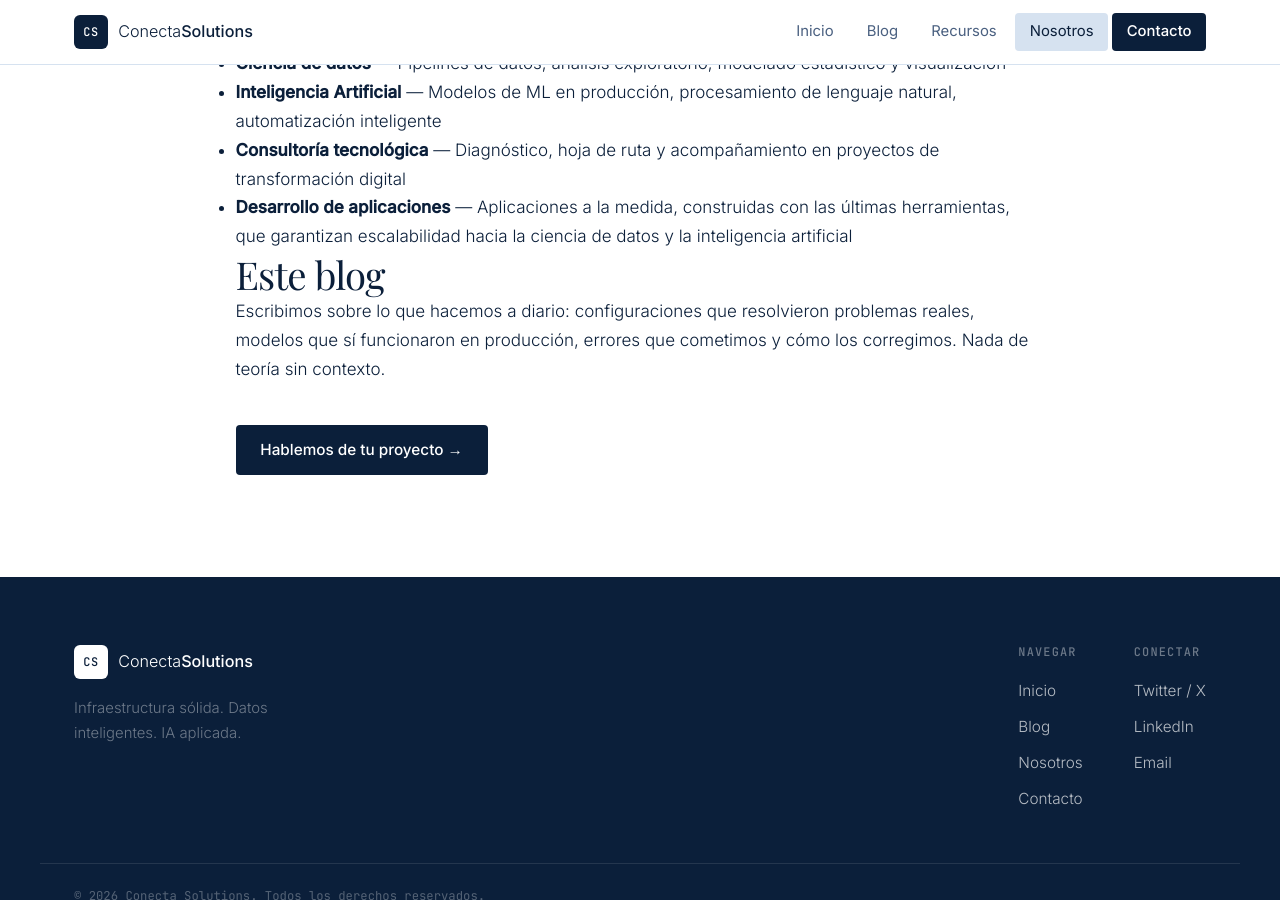
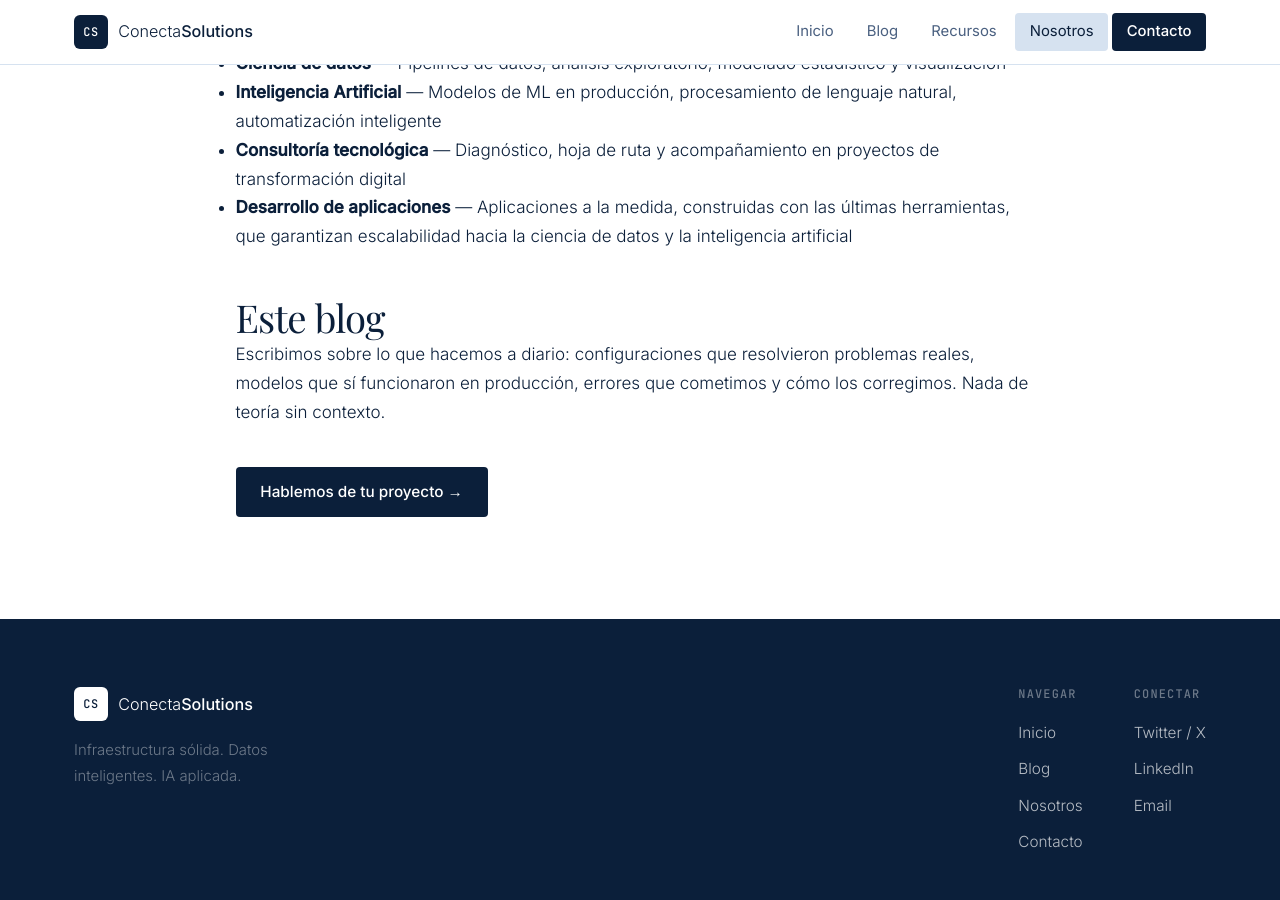
Before and after one commit to ghostmanhh/conectasolutions-blog, a Jekyll site: the page built from sobre-nosotros.md, in a window 1280 px wide and 900 px high, scrolled down 782 px. Built offline with Jekyll 4.4.1, drawn with Linux system fonts in a browser that asks for light colours; some web fonts are replaced.

Commit message:
Update sobre-nosotros.md

```diff
--- a/sobre-nosotros.md
+++ b/sobre-nosotros.md
@@ -37,8 +37,7 @@ permalink: /sobre-nosotros/
       <li><strong>Consultoría tecnológica</strong> — Diagnóstico, hoja de ruta y acompañamiento en proyectos de transformación digital</li>
       <li><strong>Desarrollo de aplicaciones</strong> — Aplicaciones a la medida, construidas con las últimas herramientas, que garantizan escalabilidad hacia la ciencia de datos y la inteligencia artificial</li>
     </ul>
-
-    <h2>Este blog</h2>
+    <h2 style="margin-top:2.5rem;">Este blog</h2>
     <p>
       Escribimos sobre lo que hacemos a diario: configuraciones que resolvieron problemas reales,
       modelos que sí funcionaron en producción, errores que cometimos y cómo los corregimos.
```
